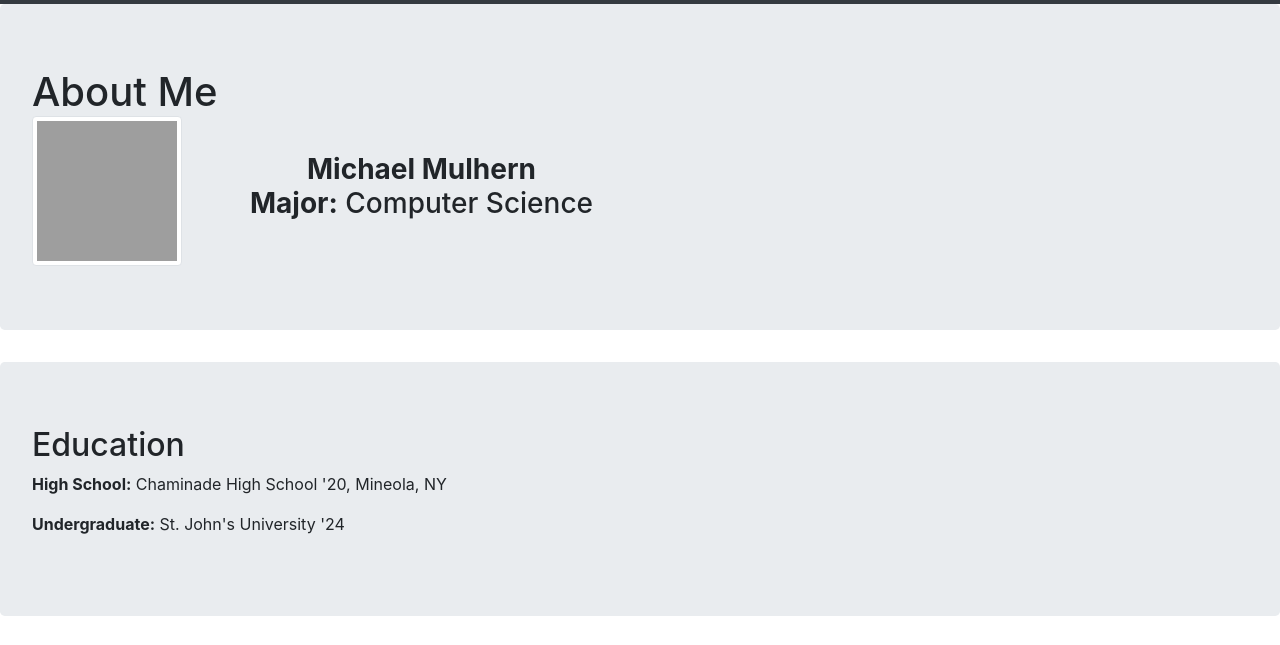
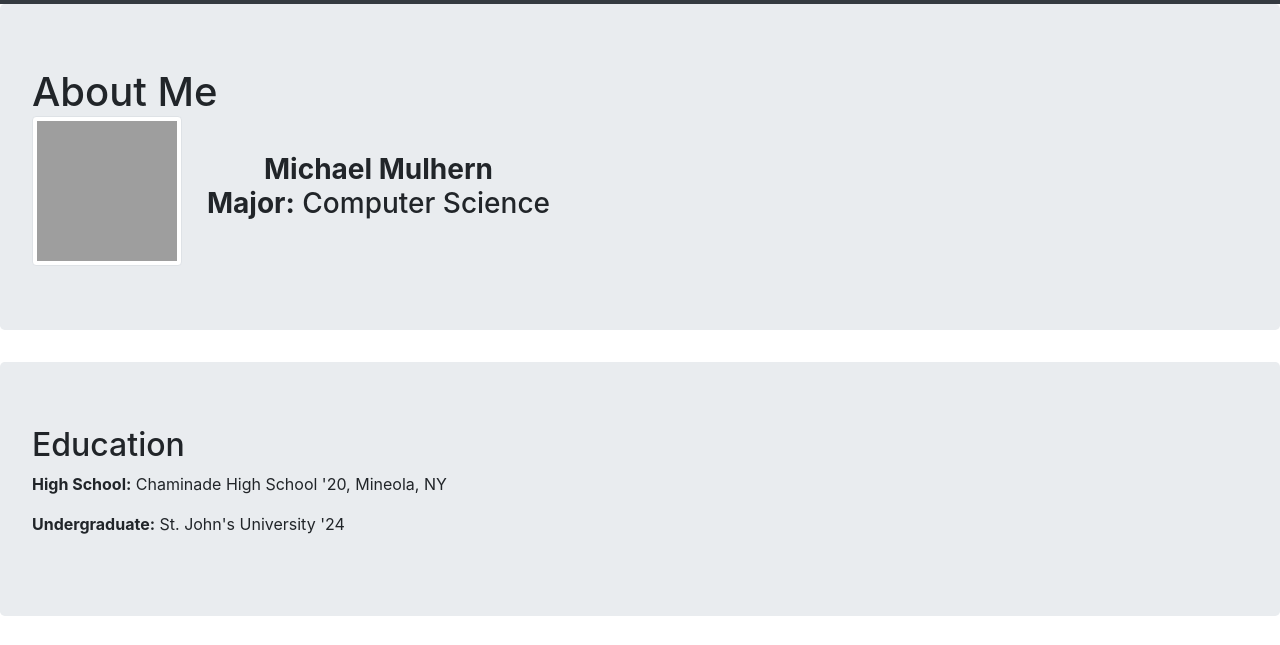
Before and after one commit to ZachZeop/CUS1172_MulhernPublic, a plain HTML site: page index.html in a window 1280 px wide. Shown: the part 88-733 px from the top of the page. Drawn offline with nearby package versions, Linux system fonts and the light colour scheme; grey boxes are pictures that could not be loaded.

Commit message:
update myweb css

```diff
--- a/css/mycss_web.css
+++ b/css/mycss_web.css
@@ -6,8 +6,8 @@
   }
 
   .aboutmetext {
-    position: absolute;
-    left: 250px;
+    position: relative;
+    left: 25px;
   }
 
   section {
```
